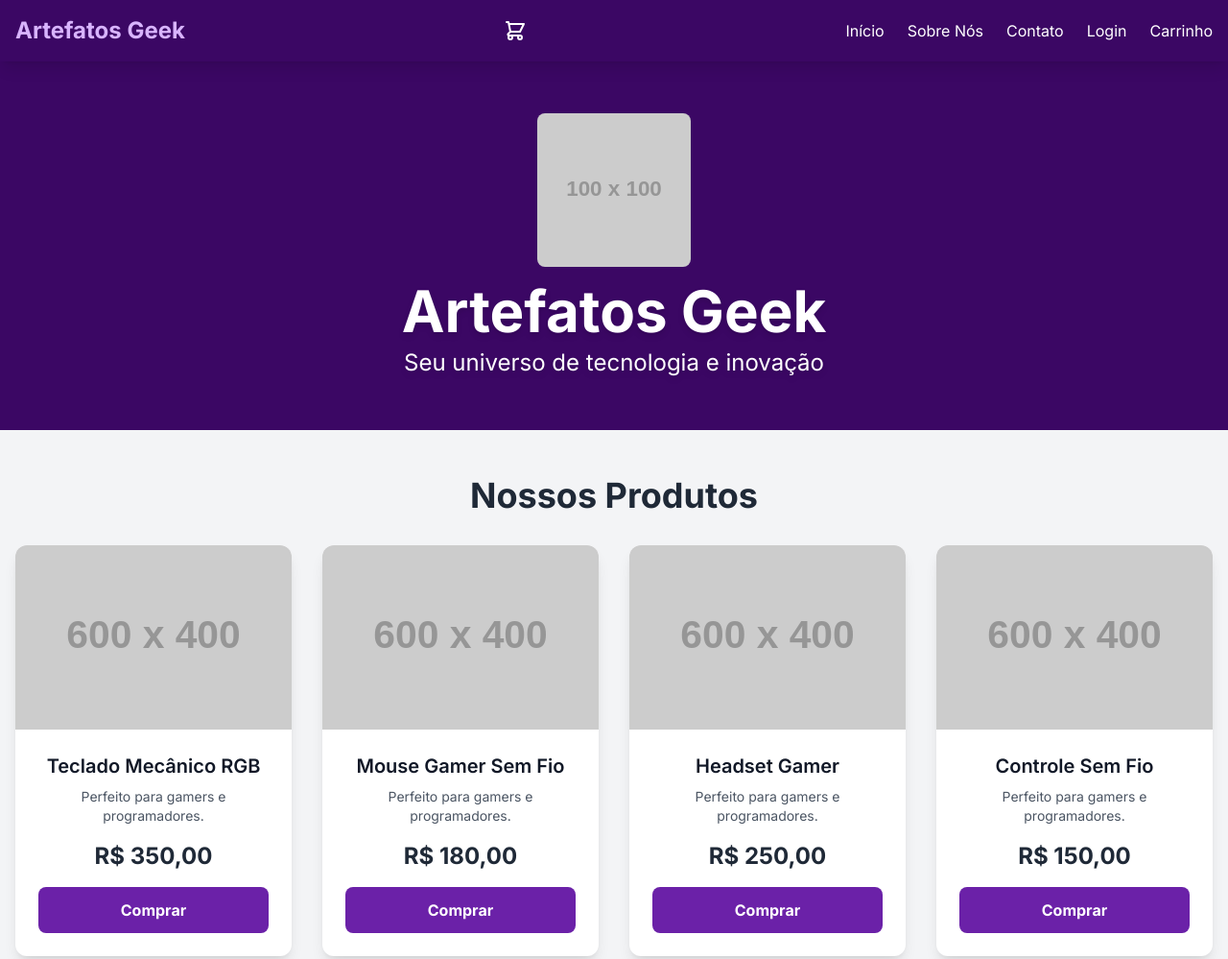
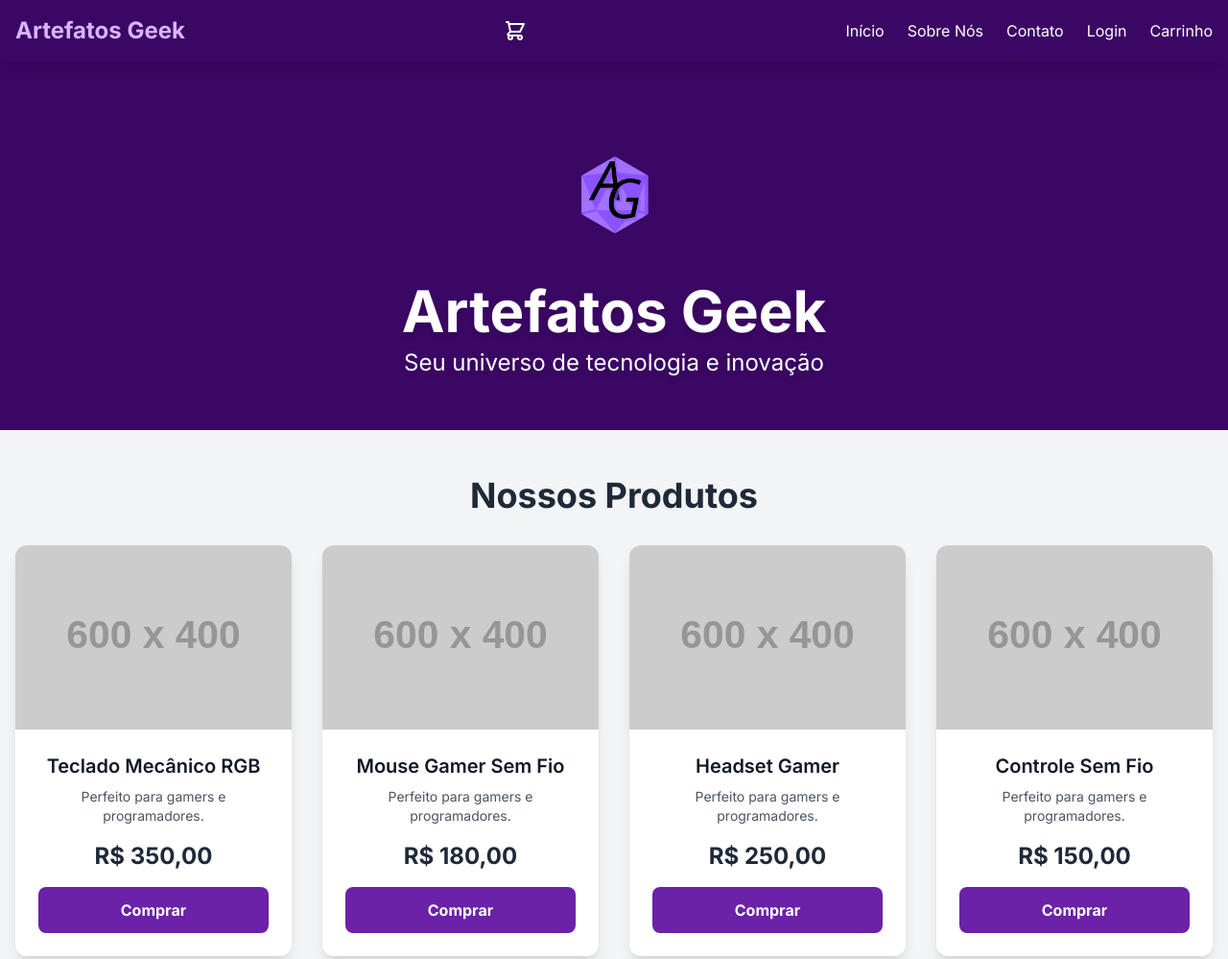
Before and after one commit to Triztgr/Triztgr.github.io, a plain HTML site: page index.html in a window 1280 px wide. Shown: the top 999 px of the page at 96% size. Drawn offline with nearby package versions, Linux system fonts and the light colour scheme.

Commit message:
Update index.html

```diff
--- a/index.html
+++ b/index.html
@@ -145,7 +145,7 @@
             <!-- Overlay para melhorar a legibilidade do texto sobre a imagem -->
             <div class="absolute inset-0 bg-purple-900-custom bg-opacity-70"></div>
             <div class="relative z-10 text-center text-white">
-                <img src="https://placehold.co/100x100/3b0764/d8b4fe?text=Logo" alt="Logo da Artefatos Geek" class="h-24 md:h-40 mx-auto rounded-lg">
+                <img src="imagens/logo.png" alt="Logo da Artefatos Geek" class="h-24 md:h-40 mx-auto rounded-lg">
                 <h1 class="text-4xl md:text-6xl font-bold mt-4 drop-shadow-md">Artefatos Geek</h1>
                 <p class="text-xl md:text-2xl mt-2 drop-shadow-md">Seu universo de tecnologia e inovação</p>
             </div>
```
